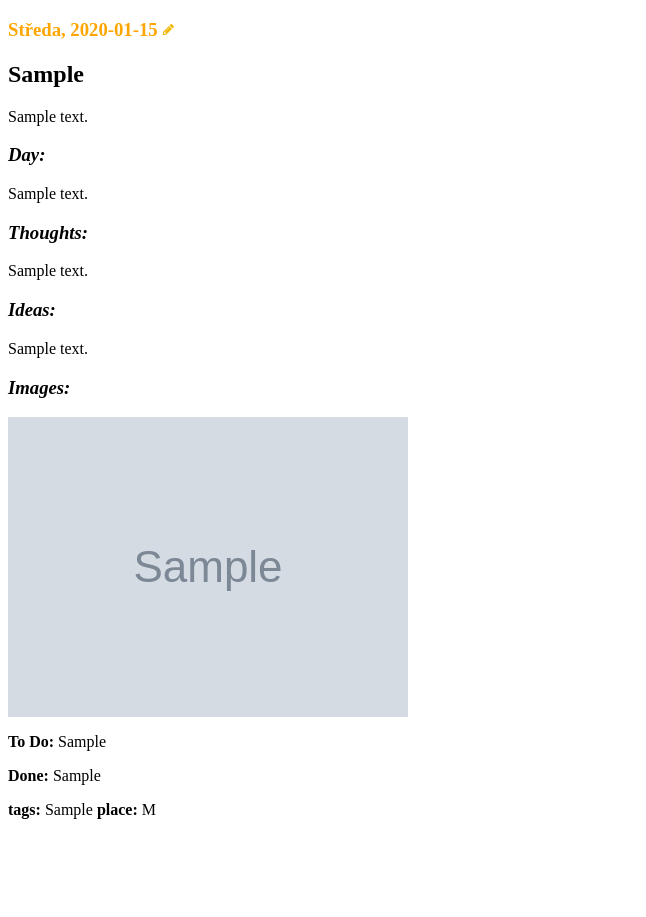
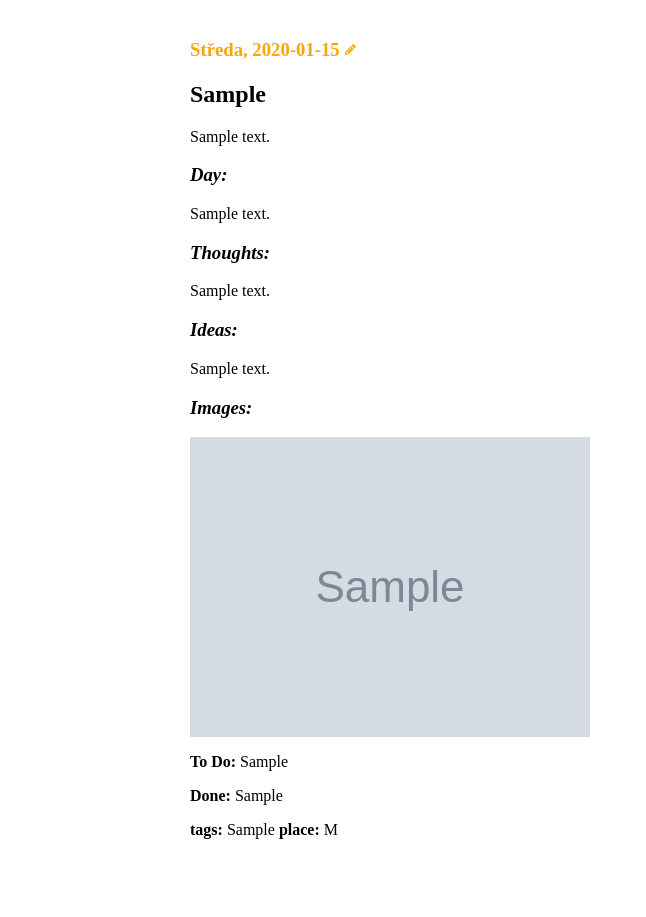
Before and after one commit to Brambor/Jurnal, a Django app: page /entry/1 in a window 1280 px wide. Shown: the part 26-943 px from the top of the page, without its empty margins (0-646 px from the left). Before the commit the page ends 845 px from the top, so only its background shows below. Run offline with Django 3.2, Linux system fonts and the light colour scheme; tables that the repository leaves empty hold one stand-in row (values such as "Sample post"); grey boxes marked "Sample" are stand-in pictures.

Commit message:
centered single_entry (put in main-box)

```diff
--- a/templates/single_entry.html
+++ b/templates/single_entry.html
@@ -3,4 +3,9 @@
 {% include "navbar.html" %}
 
 <link rel="stylesheet" type="text/css" href="{% static 'style.css' %}">
-{% include "entry.html" %}
+
+<body>
+	<div class="main-box">
+		{% include "entry.html" %}
+	</div>
+</body>
```
